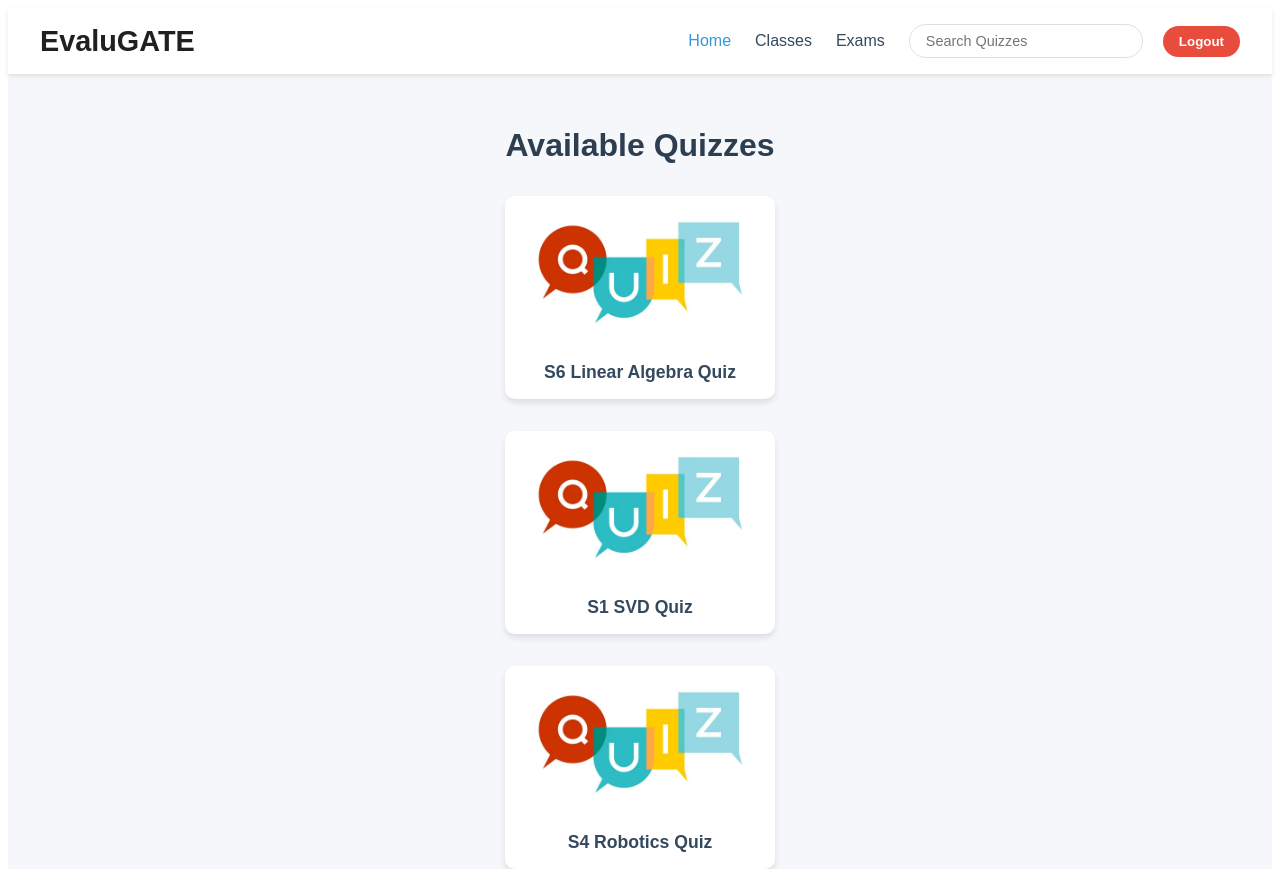
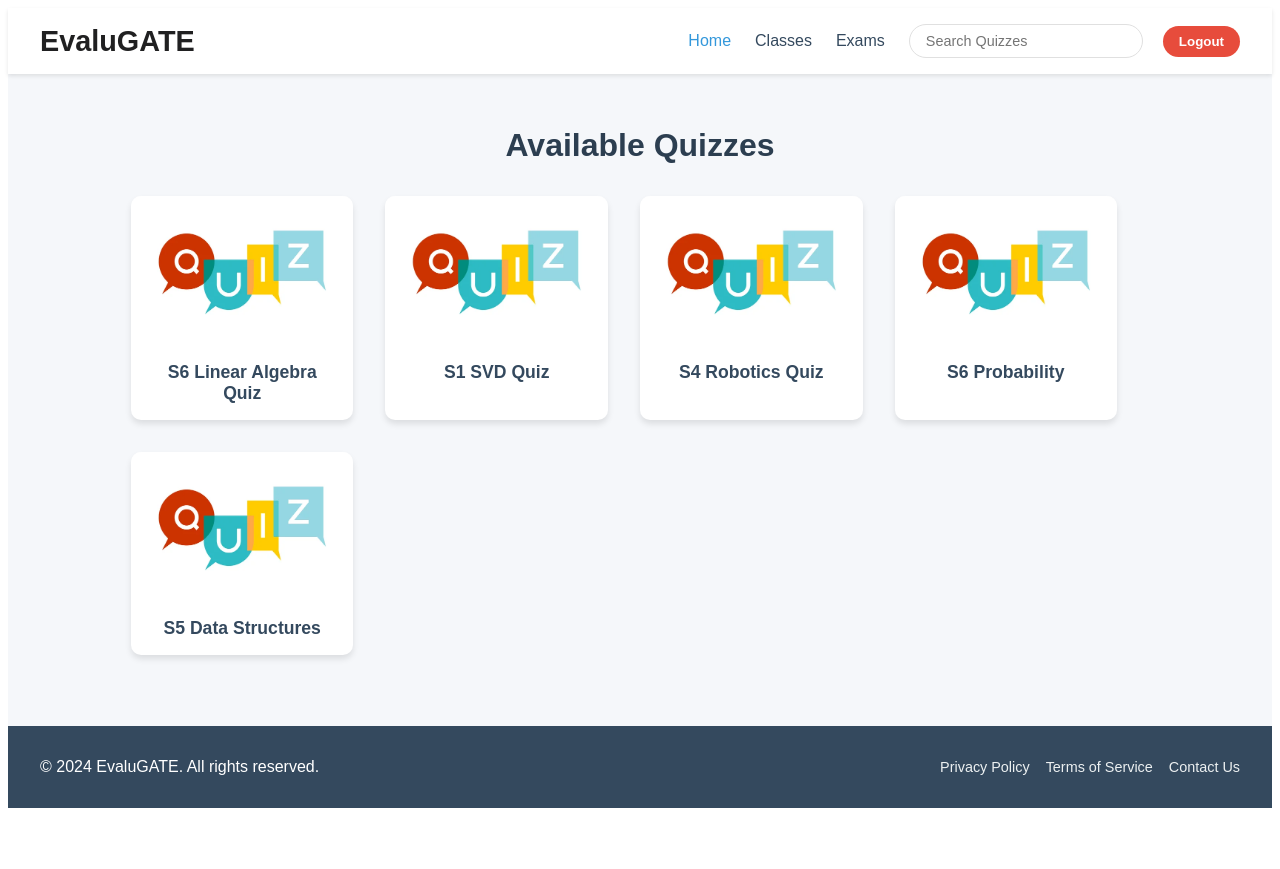
Before and after one commit to immadhav31/EvaluGATE, a React (Vite) app: page /admin in a window 1280 px wide. Shown: the top 869 px of the page. After the commit the page ends 816 px from the top, so only its background shows below. Built offline with nearby package versions, Linux system fonts and the light colour scheme.

Commit message:
Update AdminStyles.module.css

```diff
--- a/src/sections/Admin/AdminStyles.module.css
+++ b/src/sections/Admin/AdminStyles.module.css
@@ -84,12 +84,15 @@
 }
 
 .quizGrid {
-  display: grid;
-  grid-template-columns: repeat(auto-fill, minmax(250px, 1fr));
+  display: flex;
+  flex-wrap: wrap;
   gap: 2rem;
+  justify-content: flex-start;
 }
 
 .quizCard {
+  flex: 0 0 calc(25% - 2rem);
+  max-width: calc(25% - 2rem);
   background-color: white;
   border-radius: 10px;
   box-shadow: 0 4px 6px rgba(0, 0, 0, 0.1);
```
